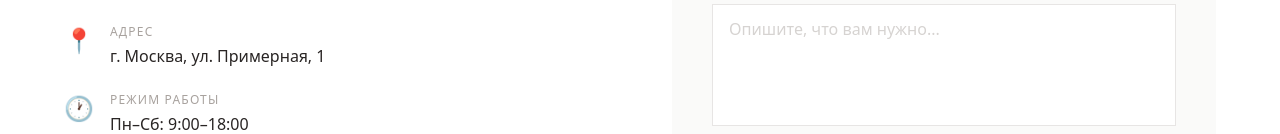
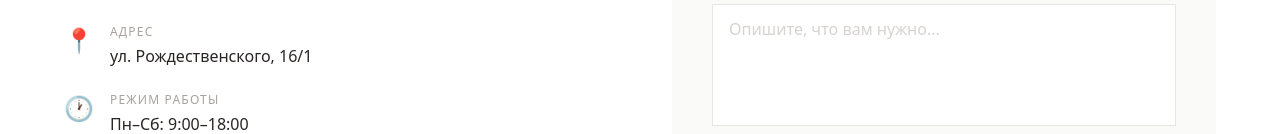
Before and after one commit to pr-poehali-dev/sunrise-data-analysis-1, a React (Vite) app: page / in a window 1280 px wide. Shown: the part 2629-2763 px from the top of the page. Built offline with nearby package versions, Linux system fonts and the light colour scheme.

Commit message:
Fix: Адрес улицы Рождественского

```diff
--- a/src/components/ContactSection.tsx
+++ b/src/components/ContactSection.tsx
@@ -32,7 +32,7 @@ export default function ContactSection() {
                 <span className="text-2xl">📍</span>
                 <div>
                   <p className="text-xs uppercase tracking-widest text-stone-400 mb-1">Адрес</p>
-                  <p className="text-stone-800 font-medium">г. Москва, ул. Примерная, 1</p>
+                  <p className="text-stone-800 font-medium">ул. Рождественского, 16/1</p>
                 </div>
               </div>
               <div className="flex items-start gap-4">
```
